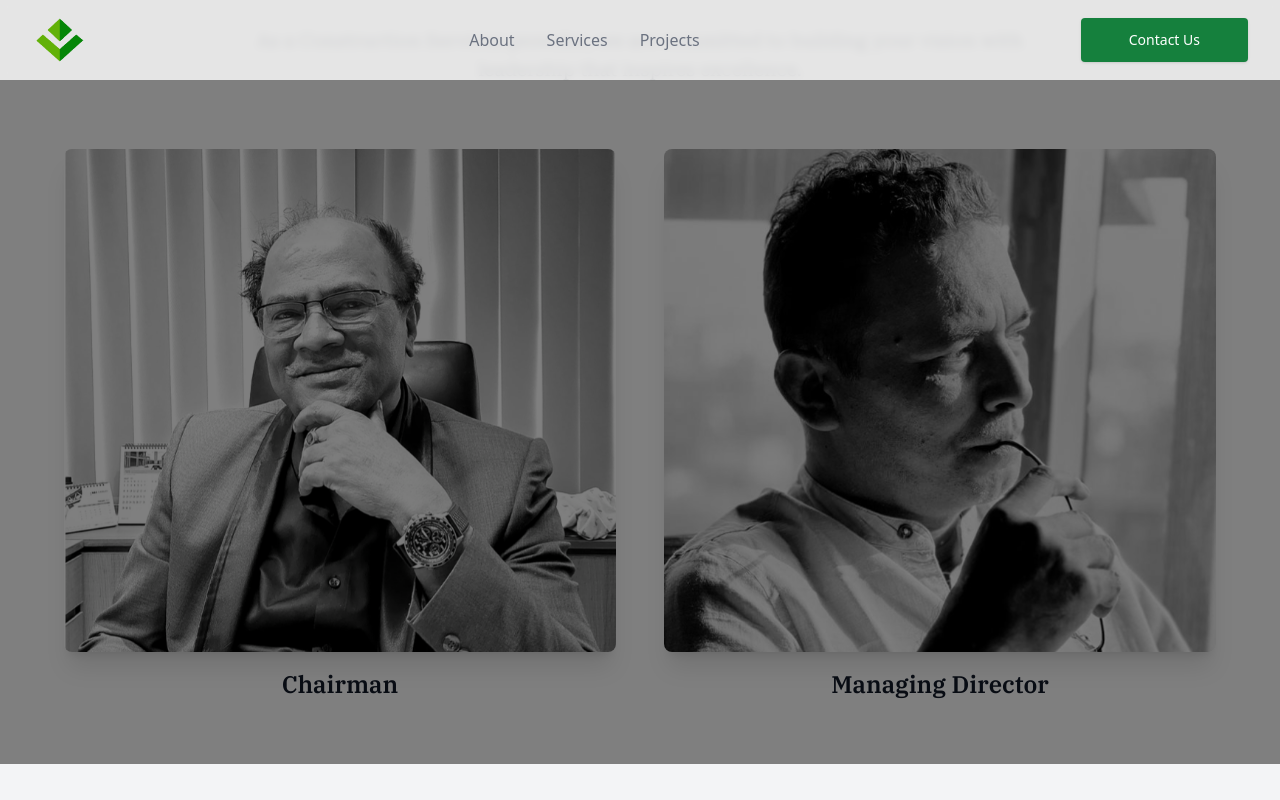
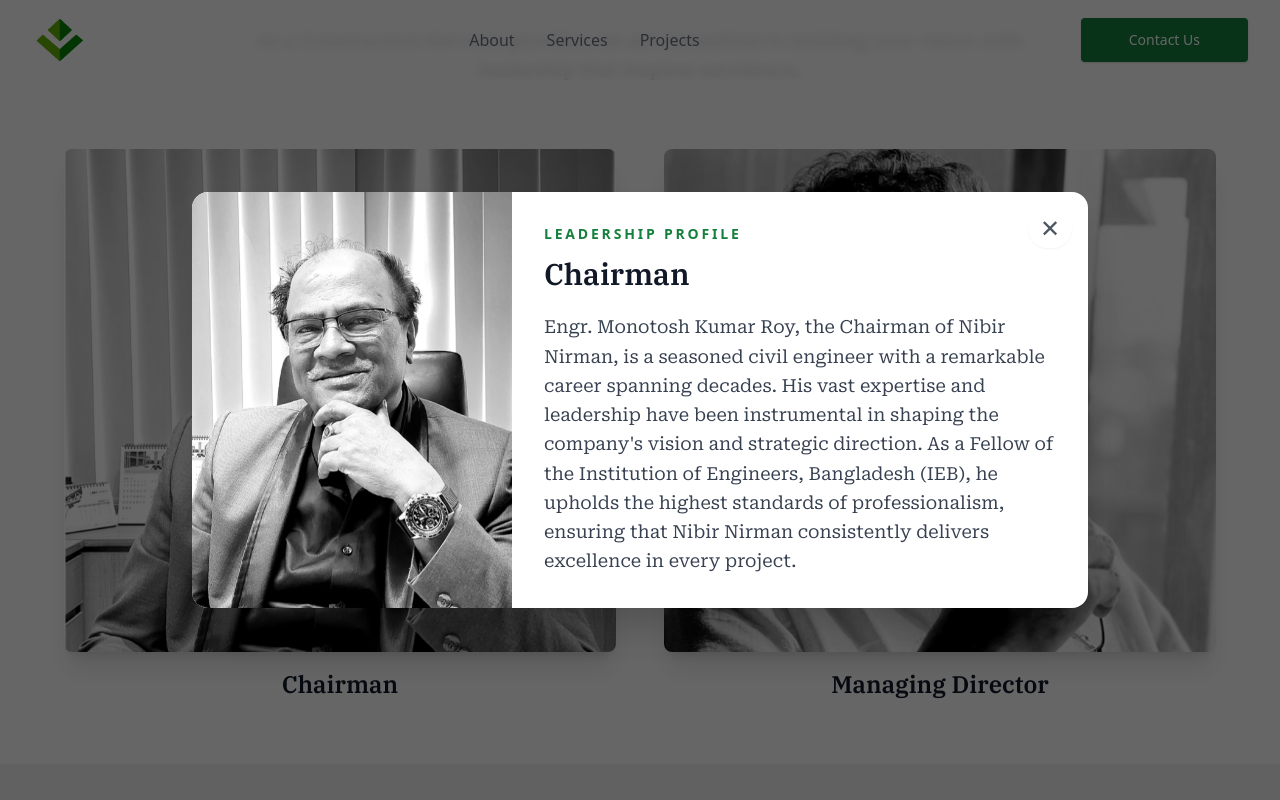
Before and after one commit to Imperial-Tech-Solutions/nibir_nirman, a React (Vite) app: page /about in a window 1280 px wide. Both pictures are taken after a click on the picture 340 px from the left and 2234 px from the top of the page. Shown: the part 1834-2634 px from the top of the page. Built offline with nearby package versions, Linux system fonts and the light colour scheme.

Commit message:
About page fix

```diff
--- a/src/components/sections/About/About.jsx
+++ b/src/components/sections/About/About.jsx
@@ -1,4 +1,5 @@
-import React, { useState } from "react";
+import React, { useEffect, useState } from "react";
+import { createPortal } from "react-dom";
 import director from "../../../assets/managing_director.png";
 import chairman from "../../../assets/chairman.png";
 import nav_picture from "../../../assets/nav_picture.png";
@@ -7,6 +8,27 @@
 
 const About = () => {
   const [selectedLeader, setSelectedLeader] = useState(null);
+
+  useEffect(() => {
+    if (!selectedLeader) {
+      return undefined;
+    }
+
+    const originalOverflow = document.body.style.overflow;
+    const handleKeyDown = (event) => {
+      if (event.key === "Escape") {
+        setSelectedLeader(null);
+      }
+    };
+
+    document.body.style.overflow = "hidden";
+    window.addEventListener("keydown", handleKeyDown);
+
+    return () => {
+      document.body.style.overflow = originalOverflow;
+      window.removeEventListener("keydown", handleKeyDown);
+    };
+  }, [selectedLeader]);
 
   const leaders = [
     {
@@ -119,34 +141,52 @@
           ))}
         </div>
 
-        {selectedLeader && (
+        {selectedLeader &&
+          typeof document !== "undefined" &&
+          createPortal(
             <div
-    className="fixed inset-0 z-50 flex items-center justify-center bg-black bg-opacity-50"
+              className="fixed inset-0 z-[70] overflow-y-auto bg-black/60 px-4 py-24 sm:px-6 sm:py-10"
               onClick={() => setSelectedLeader(null)}
             >
+              <div className="flex min-h-full items-start justify-center sm:items-center">
                 <div
-      className="bg-white p-6 rounded-lg shadow-lg relative w-[90%] max-w-lg h-auto overflow-y-auto max-h-[90vh]"
-      onClick={(e) => e.stopPropagation()}
+                  className="relative w-full max-w-4xl overflow-hidden rounded-2xl bg-white shadow-2xl"
+                  onClick={(event) => event.stopPropagation()}
                 >
                   <button
-        className="absolute top-2 right-2 text-gray-600 hover:text-gray-900 text-2xl"
+                    type="button"
+                    className="absolute right-4 top-4 z-10 rounded-full bg-white/90 px-3 py-1 text-2xl text-gray-600 shadow-sm transition hover:text-gray-900"
                     onClick={() => setSelectedLeader(null)}
+                    aria-label={`Close ${selectedLeader.name} details`}
                   >
                     &#x2715;
                   </button>
+
+                  <div className="grid md:grid-cols-[minmax(0,320px)_1fr]">
+                    <div className="bg-gray-100">
                       <img
                         src={selectedLeader.image}
                         alt={selectedLeader.name}
-        className="rounded-lg shadow-xl w-full object-cover mb-4"
+                        className="h-72 w-full object-cover md:h-full"
                       />
-      <h3 className="text-2xl font-semibold text-gray-900 font-ibm-plex-serif">
+                    </div>
+
+                    <div className="max-h-[calc(100vh-8rem)] overflow-y-auto p-6 sm:p-8">
+                      <p className="text-sm font-semibold uppercase tracking-[0.2em] text-[#15803D]">
+                        Leadership Profile
+                      </p>
+                      <h3 className="mt-3 text-3xl font-semibold text-gray-900 font-ibm-plex-serif">
                         {selectedLeader.name}
                       </h3>
-      <p className="text-gray-700 text-lg font-roboto-serif leading-relaxed mt-4">
+                      <p className="mt-5 text-lg leading-relaxed text-gray-700 font-roboto-serif">
                         {selectedLeader.description}
                       </p>
                     </div>
                   </div>
+                </div>
+              </div>
+            </div>,
+            document.body
           )}
 
 
```
Lines whose indentation alone changed are shown as unchanged.
